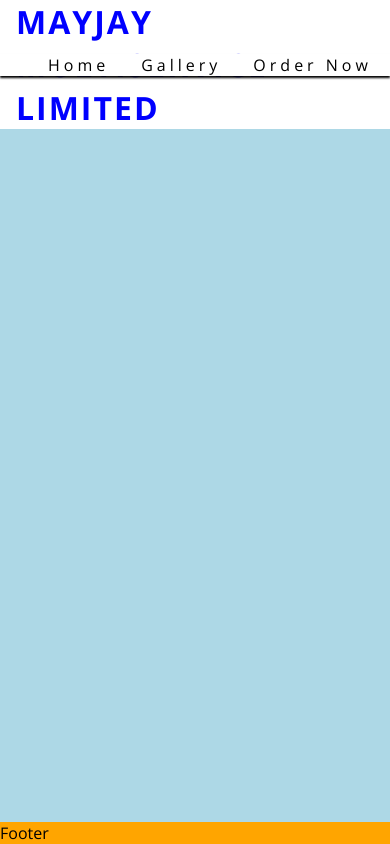
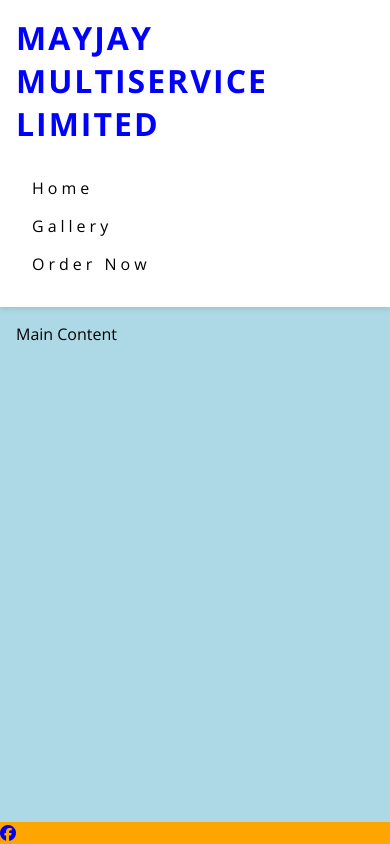
Before and after one commit to mayowajay11/Mayjay-Multiservce-Project, a plain HTML site: page index.html in a window 390 px wide. Drawn offline with nearby package versions, Linux system fonts and the light colour scheme.

Commit message:
adding of facebook awesome icon to my footer

```diff
--- a/assets/css/style.css
+++ b/assets/css/style.css
@@ -20,11 +20,13 @@ body {
 header {
     background-color: white;
     padding: 0 1rem;
-    position: fixed;
     z-index: 99;
     width: 100;
     display: flex;
     align-items:center;
+    flex-wrap: wrap;
+    box-shadow: 0 2px 5px rgba(0, 0, 0, 0.1); /* Add subtle shadow for clarity */
+    height: auto; /* Ensure the header can expand to fit content */
 }
 
 header a {
@@ -37,6 +39,7 @@ h1 {
     color: blue;
     text-transform: uppercase;
     letter-spacing: 2px;
+    margin: 0;
 }
 
 #menu {
@@ -54,12 +57,11 @@ h1 {
 
 /* Navbar dropdown Menu */
 nav {
-    position: absolute;
+    position: relative;
     background-color: white;
     width: 100%;
     left: 0;
     padding: 0 1rem;
-    box-shadow: 0 2px 2px;
 }
 
 /* Move the nav to the right */
@@ -72,7 +74,7 @@ main {
     background-color: lightblue;
 /* Make main element take the surplus space to push footer down */
     flex: 1 0 auto;
-    margin-top: 47px;
+    padding: 1rem;
 }
 
 /* footer */
@@ -104,16 +106,42 @@ footer {
         line-height: 75px;
         margin: 0 0.5rem;
     }
+}
 
-    /* Main content */
-    main {
-        /* Push main content down to accommodate larger header */
-        margin-top: 79px;
-    }
-}
+
 /* Large devices (laptops and desktops, 992px and up) */
 @media screen and (min-width: 992px) {
     #menu a:hover{
         border-bottom: 1px solid #3a3a3a;
     }
 }
+
+/* Media query for phones (small screens) */
+@media screen and (max-width: 767px) {
+    header {
+        flex-direction: column; /* Stack h1 and nav vertically */
+        align-items: flex-start; /* Align items to the left */
+        padding: 1rem;
+    }
+
+    nav {
+        margin-left: 0;
+        width: 100%; /* Make nav take the full width */
+    }
+
+    #menu {
+        flex-direction: column; /* Stack menu items vertically */
+        margin-top: 1em;
+    }
+
+    #menu > li {
+        margin-left: 0;
+        margin-bottom: 1em; /* Add spacing between vertical menu items */
+    }
+    h1 {
+        margin-bottom: 1rem; /* Add space between h1 and the nav */
+    }
+    main {
+        padding: 1rem; /* Padding for better readability */
+    }
+}
--- a/index.html
+++ b/index.html
@@ -1,5 +1,6 @@
 <!DOCTYPE html>
 <html lang="en">
+
 <head>
     <meta charset="UTF-8">
     <meta name="viewport" content="width=device-width, initial-scale=1.0">
@@ -15,6 +16,7 @@
     <!-- css stylesheet -->
     <link rel="stylesheet" href="assets/css/style.css">
 </head>
+
 <body>
     <!-- Header -->
     <header>
@@ -34,7 +36,15 @@
     <main>Main Content</main>
 
     <!-- Footer -->
-    <footer>Footer</footer>
+    <footer>
+        <ul>
+            <li><a href="https://www.facebook.com/" target="_blank" rel="noopener"
+                    aria-label="visit our facebook site(Open in new tab)"><i class="fa-brands fa-facebook"></i></a></li>
+        </ul>
+    </footer>
 
+    <!-- Font awesome kit -->
+    <script src="https://kit.fontawesome.com/8ce46bac0e.js" crossorigin="anonymous"></script>
 </body>
+
 </html>
```
Lines whose indentation alone changed are shown as unchanged.
